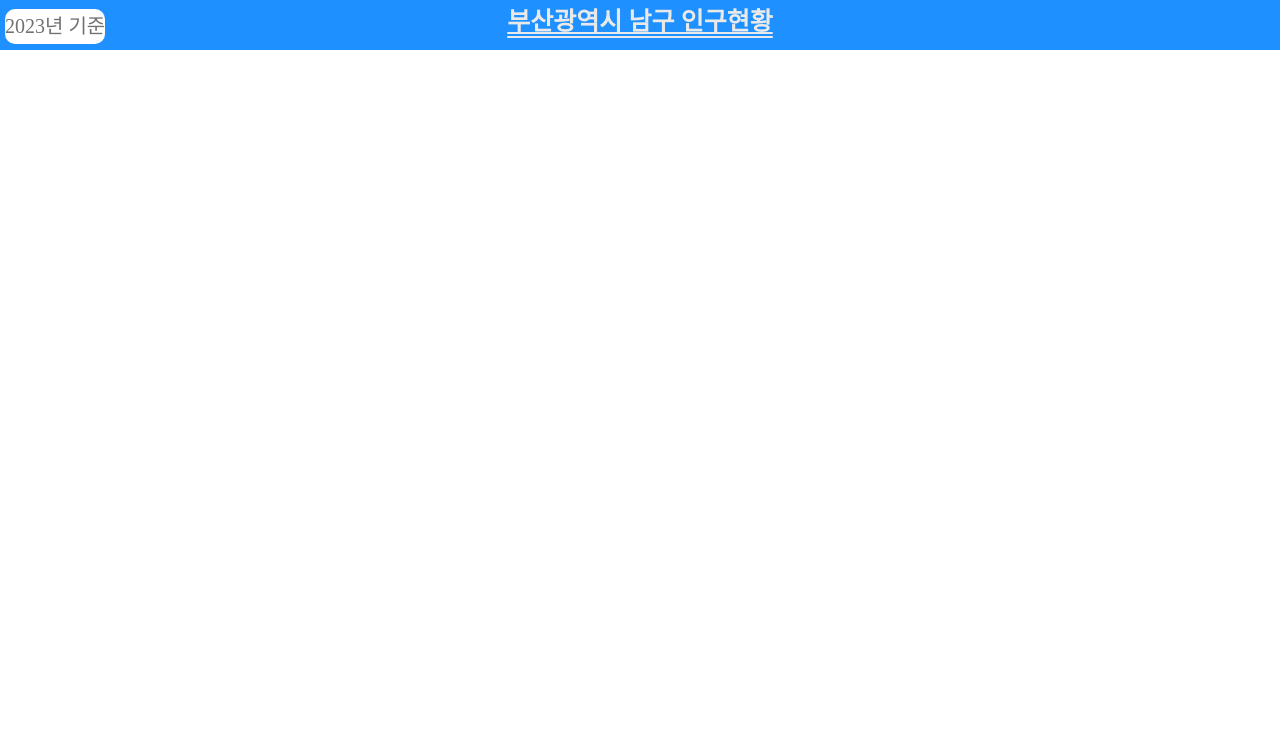
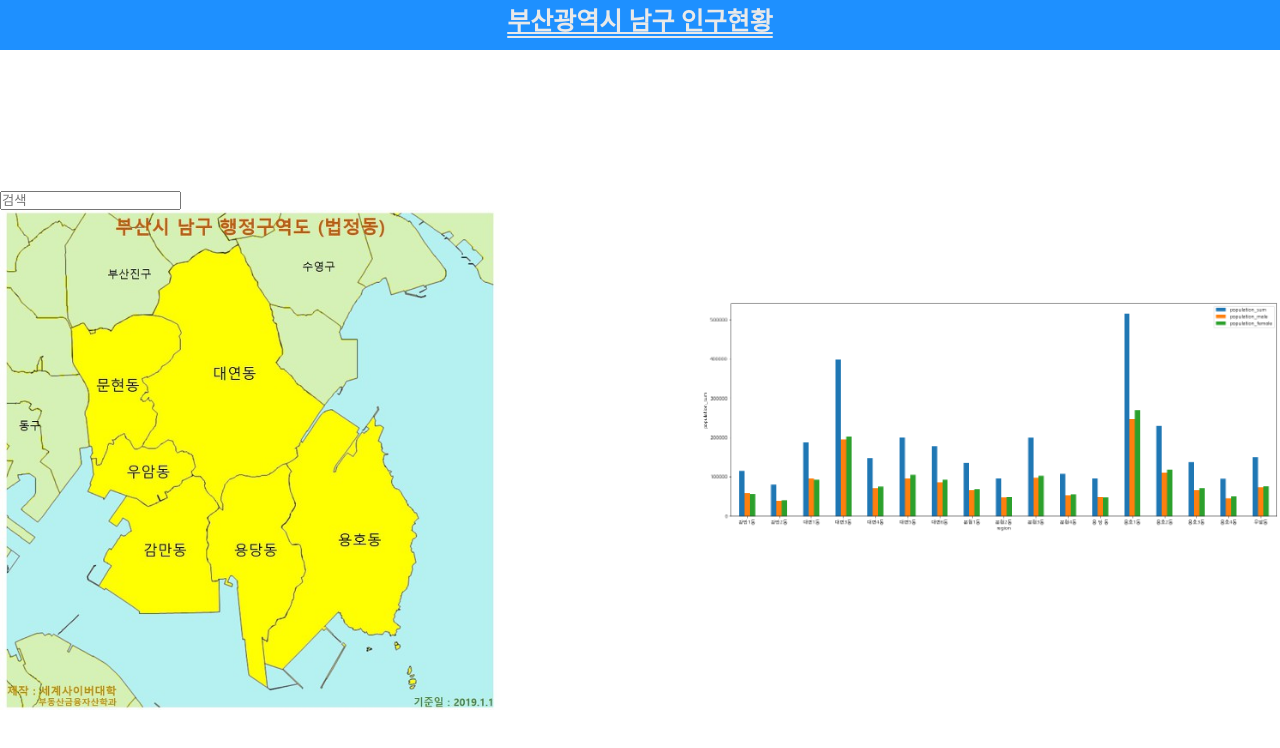
Before and after one commit to pjh753156a/css, a plain HTML site: page popo_data/src/index.html in a window 1280 px wide. Drawn offline with Linux system fonts and the light colour scheme.

Commit message:
2024-04-01-49days

```diff
--- a/popo_data/src/index.html
+++ b/popo_data/src/index.html
@@ -11,17 +11,18 @@
         <!-- 메인상단 -->
         <div class="map-head">
             <div class="map-title">부산광역시 남구 인구현황</div>
-            <div class="map-small-box">
-                <div class="sub-title">2023년 기준</div>
-            </div>
         </div>
         <!-- 메인 -->
         <div class="map-data">
-            <div class="map">
-                <div class="search"></div>
-                <div class="map-search"></div>
+            <div class="map-search-table">
+                <div class="map-input-search">
+                    <div class="input-search">
+                        <input class="search" type="text" placeholder="검색"></input>
+                    </div>
+                    <div class="map-search"></div>
+                </div>
+                <div class="map-table"></div>
             </div>
-            <div class="data"></div>
         </div>
     </div>
 </body>
--- a/popo_data/src/style.css
+++ b/popo_data/src/style.css
@@ -17,6 +17,11 @@
     height: 50px;
 
     background-color: rgba(30, 144, 255, 1);
+}
+
+.map-data{
+    width: 100%;
+    height: 100vh;
 }
 
 .map-title {
@@ -53,30 +58,28 @@
     color: rgba(113, 113, 113, 1);
 }
 
-/* .map-data {
-    display: block;
-    box-sizing: border-box;
-
-    margin-left: 100px;
-    margin-right: 100px;
-
-    background-color: bisque;
+.map-search {
+    background-image: url("../resource/image/KakaoTalk_20240326_131217082.jpg");
+    background-size: cover;
+    width: 500px;
+    height: 500px;
 }
 
-.map {
-    border: 1px solid black;
-    border-radius: 6px;
-    outline: auto;
-    padding: 8px 16px;
+.map-table{
+    background-image: url("../resource/image/KakaoTalk_20240401_183148140.png");
+    background-size:contain;
+    width: 900px;
+    height: 300px;
+    background-repeat:no-repeat;
+}
 
-    background-color: aqua;
-
+.map-search-table{
+    justify-content: space-between;
+    height: 100vh;
+    width: 100%;
     display: flex;
-    flex-direction: column;
+    flex-direction: row;
+    justify-content: center;
     align-items: center;
-    gap: 24px;
-
-    width: 100px;
-    height: 100px;
+    gap:200px;
 }
- */
```
Also changed, not shown: popo_data/resource/image/KakaoTalk_20240401_183148140.png (added).
